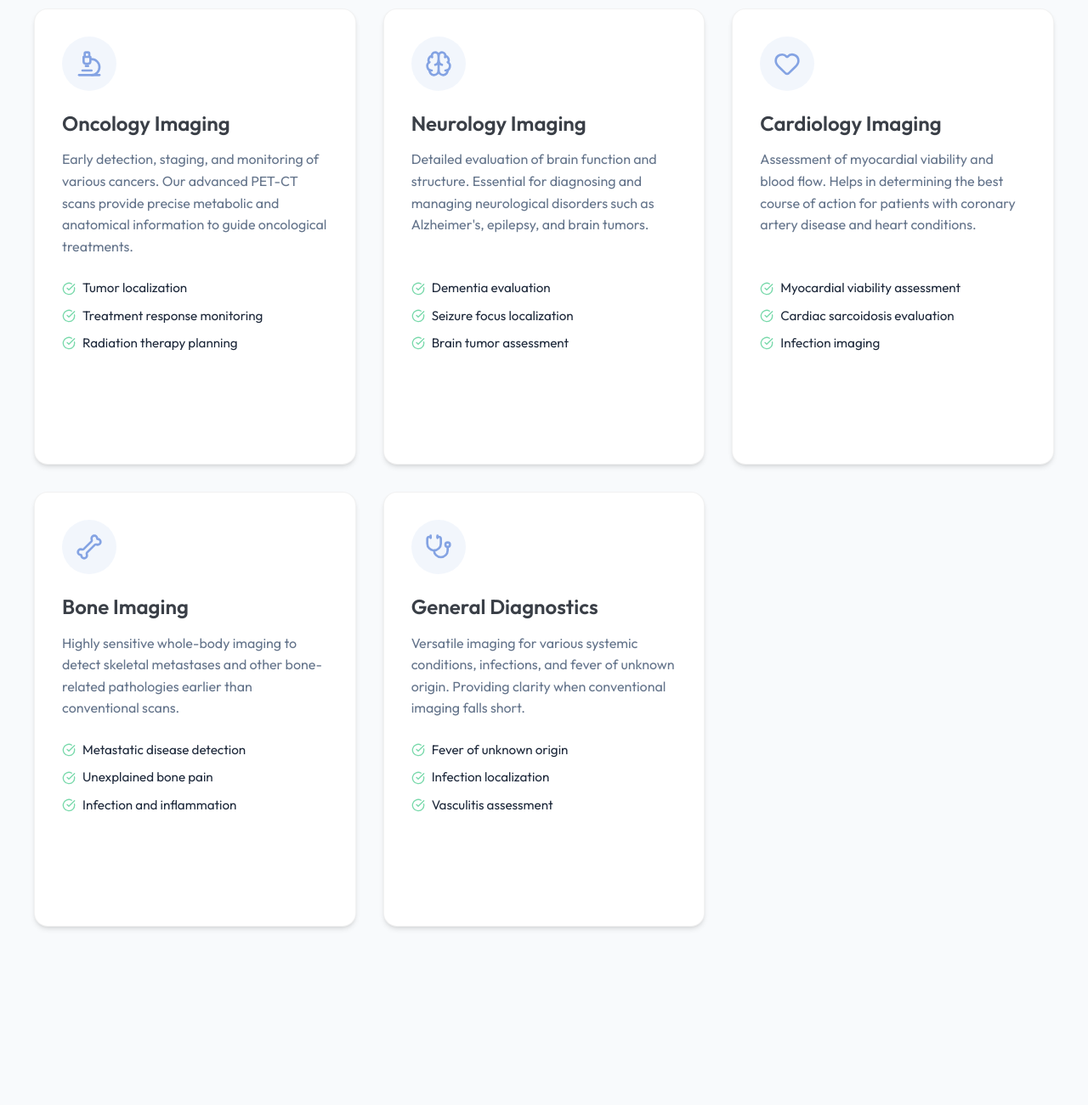
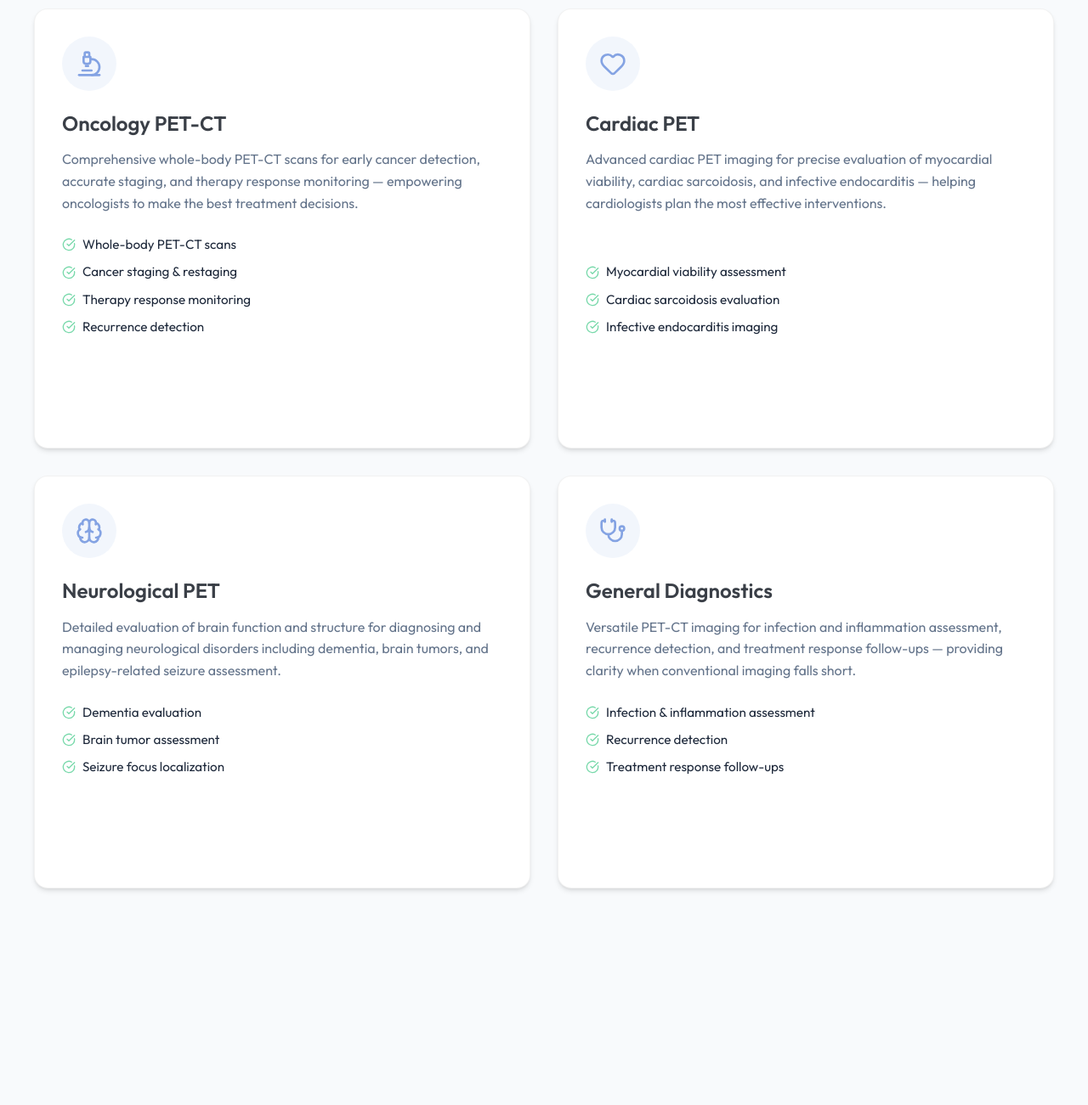
Before and after one commit to quadroitsolution-maker/livasa, a React (Vite) app: page /services in a window 1280 px wide. Shown: the part 576-1877 px from the top of the page at 85% size. Built offline with nearby package versions, Linux system fonts and the light colour scheme.

Commit message:
Update Services page with actual PET-CT services: Oncology, Cardiac, Neurological, General Diagnostics

```diff
--- a/src/components/Footer.jsx
+++ b/src/components/Footer.jsx
@@ -39,11 +39,10 @@ export default function Footer() {
         <div className={styles.linksCol}>
           <h3>Services</h3>
           <ul>
-            <li><Link to="/services#pet-ct">Whole Body PET-CT</Link></li>
-            <li><Link to="/services#cardiac">Cardiac PET</Link></li>
-            <li><Link to="/services#neuro">Neuro PET</Link></li>
-            <li><Link to="/services#psma">PSMA PET-CT</Link></li>
-            <li><Link to="/services#fdg">FDG PET-CT</Link></li>
+            <li><Link to="/services">Oncology PET-CT</Link></li>
+            <li><Link to="/services">Cardiac PET</Link></li>
+            <li><Link to="/services">Neurological PET</Link></li>
+            <li><Link to="/services">General Diagnostics</Link></li>
           </ul>
         </div>
 
--- a/src/pages/Services.jsx
+++ b/src/pages/Services.jsx
@@ -1,4 +1,4 @@
-import { Brain, Heart, Bone, Stethoscope, Microscope, CheckCircle, ArrowRight } from 'lucide-react';
+import { Brain, Heart, Stethoscope, Microscope, CheckCircle, ArrowRight } from 'lucide-react';
 import Button from '../components/Button';
 import styles from './Services.module.css';
 
@@ -16,64 +16,50 @@ export default function Services() {
       {/* Services Grid Section */}
       <section className="section-padding container">
         <div className={styles.servicesGrid}>
-          {/* Oncology */}
+          {/* Oncology PET-CT */}
           <div className={styles.serviceCard}>
             <div className={styles.iconWrapper}>
               <Microscope size={32} />
             </div>
-            <h3>Oncology Imaging</h3>
-            <p>Early detection, staging, and monitoring of various cancers. Our advanced PET-CT scans provide precise metabolic and anatomical information to guide oncological treatments.</p>
+            <h3>Oncology PET-CT</h3>
+            <p>Comprehensive whole-body PET-CT scans for early cancer detection, accurate staging, and therapy response monitoring — empowering oncologists to make the best treatment decisions.</p>
             <ul className={styles.serviceFeatures}>
-              <li><CheckCircle size={16} /> Tumor localization</li>
-              <li><CheckCircle size={16} /> Treatment response monitoring</li>
-              <li><CheckCircle size={16} /> Radiation therapy planning</li>
+              <li><CheckCircle size={16} /> Whole-body PET-CT scans</li>
+              <li><CheckCircle size={16} /> Cancer staging &amp; restaging</li>
+              <li><CheckCircle size={16} /> Therapy response monitoring</li>
+              <li><CheckCircle size={16} /> Recurrence detection</li>
             </ul>
             <Button to="/book" variant="outline">Book Oncology Scan</Button>
           </div>
 
-          {/* Neurology */}
+          {/* Cardiac PET */}
+          <div className={styles.serviceCard}>
+            <div className={styles.iconWrapper}>
+              <Heart size={32} />
+            </div>
+            <h3>Cardiac PET</h3>
+            <p>Advanced cardiac PET imaging for precise evaluation of myocardial viability, cardiac sarcoidosis, and infective endocarditis — helping cardiologists plan the most effective interventions.</p>
+            <ul className={styles.serviceFeatures}>
+              <li><CheckCircle size={16} /> Myocardial viability assessment</li>
+              <li><CheckCircle size={16} /> Cardiac sarcoidosis evaluation</li>
+              <li><CheckCircle size={16} /> Infective endocarditis imaging</li>
+            </ul>
+            <Button to="/book" variant="outline">Book Cardiac Scan</Button>
+          </div>
+
+          {/* Neurological PET */}
           <div className={styles.serviceCard}>
             <div className={styles.iconWrapper}>
               <Brain size={32} />
             </div>
-            <h3>Neurology Imaging</h3>
-            <p>Detailed evaluation of brain function and structure. Essential for diagnosing and managing neurological disorders such as Alzheimer's, epilepsy, and brain tumors.</p>
+            <h3>Neurological PET</h3>
+            <p>Detailed evaluation of brain function and structure for diagnosing and managing neurological disorders including dementia, brain tumors, and epilepsy-related seizure assessment.</p>
             <ul className={styles.serviceFeatures}>
               <li><CheckCircle size={16} /> Dementia evaluation</li>
+              <li><CheckCircle size={16} /> Brain tumor assessment</li>
               <li><CheckCircle size={16} /> Seizure focus localization</li>
-              <li><CheckCircle size={16} /> Brain tumor assessment</li>
             </ul>
-            <Button to="/book" variant="outline">Book Neurology Scan</Button>
-          </div>
-
-          {/* Cardiology */}
-          <div className={styles.serviceCard}>
-            <div className={styles.iconWrapper}>
-              <Heart size={32} />
-            </div>
-            <h3>Cardiology Imaging</h3>
-            <p>Assessment of myocardial viability and blood flow. Helps in determining the best course of action for patients with coronary artery disease and heart conditions.</p>
-            <ul className={styles.serviceFeatures}>
-              <li><CheckCircle size={16} /> Myocardial viability assessment</li>
-              <li><CheckCircle size={16} /> Cardiac sarcoidosis evaluation</li>
-              <li><CheckCircle size={16} /> Infection imaging</li>
-            </ul>
-            <Button to="/book" variant="outline">Book Cardiology Scan</Button>
-          </div>
-
-          {/* Orthopedics / Bone */}
-          <div className={styles.serviceCard}>
-            <div className={styles.iconWrapper}>
-              <Bone size={32} />
-            </div>
-            <h3>Bone Imaging</h3>
-            <p>Highly sensitive whole-body imaging to detect skeletal metastases and other bone-related pathologies earlier than conventional scans.</p>
-            <ul className={styles.serviceFeatures}>
-              <li><CheckCircle size={16} /> Metastatic disease detection</li>
-              <li><CheckCircle size={16} /> Unexplained bone pain</li>
-              <li><CheckCircle size={16} /> Infection and inflammation</li>
-            </ul>
-            <Button to="/book" variant="outline">Book Bone Scan</Button>
+            <Button to="/book" variant="outline">Book Neuro Scan</Button>
           </div>
 
           {/* General Diagnostics */}
@@ -82,13 +68,13 @@ export default function Services() {
               <Stethoscope size={32} />
             </div>
             <h3>General Diagnostics</h3>
-            <p>Versatile imaging for various systemic conditions, infections, and fever of unknown origin. Providing clarity when conventional imaging falls short.</p>
+            <p>Versatile PET-CT imaging for infection and inflammation assessment, recurrence detection, and treatment response follow-ups — providing clarity when conventional imaging falls short.</p>
             <ul className={styles.serviceFeatures}>
-              <li><CheckCircle size={16} /> Fever of unknown origin</li>
-              <li><CheckCircle size={16} /> Infection localization</li>
-              <li><CheckCircle size={16} /> Vasculitis assessment</li>
+              <li><CheckCircle size={16} /> Infection &amp; inflammation assessment</li>
+              <li><CheckCircle size={16} /> Recurrence detection</li>
+              <li><CheckCircle size={16} /> Treatment response follow-ups</li>
             </ul>
-            <Button to="/book" variant="outline">Book General Scan</Button>
+            <Button to="/book" variant="outline">Book Diagnostic Scan</Button>
           </div>
         </div>
       </section>
--- a/src/pages/Services.module.css
+++ b/src/pages/Services.module.css
@@ -39,7 +39,7 @@
 
 @media (min-width: 1024px) {
   .servicesGrid {
-    grid-template-columns: repeat(3, 1fr);
+    grid-template-columns: repeat(2, 1fr);
   }
 }
 
```
